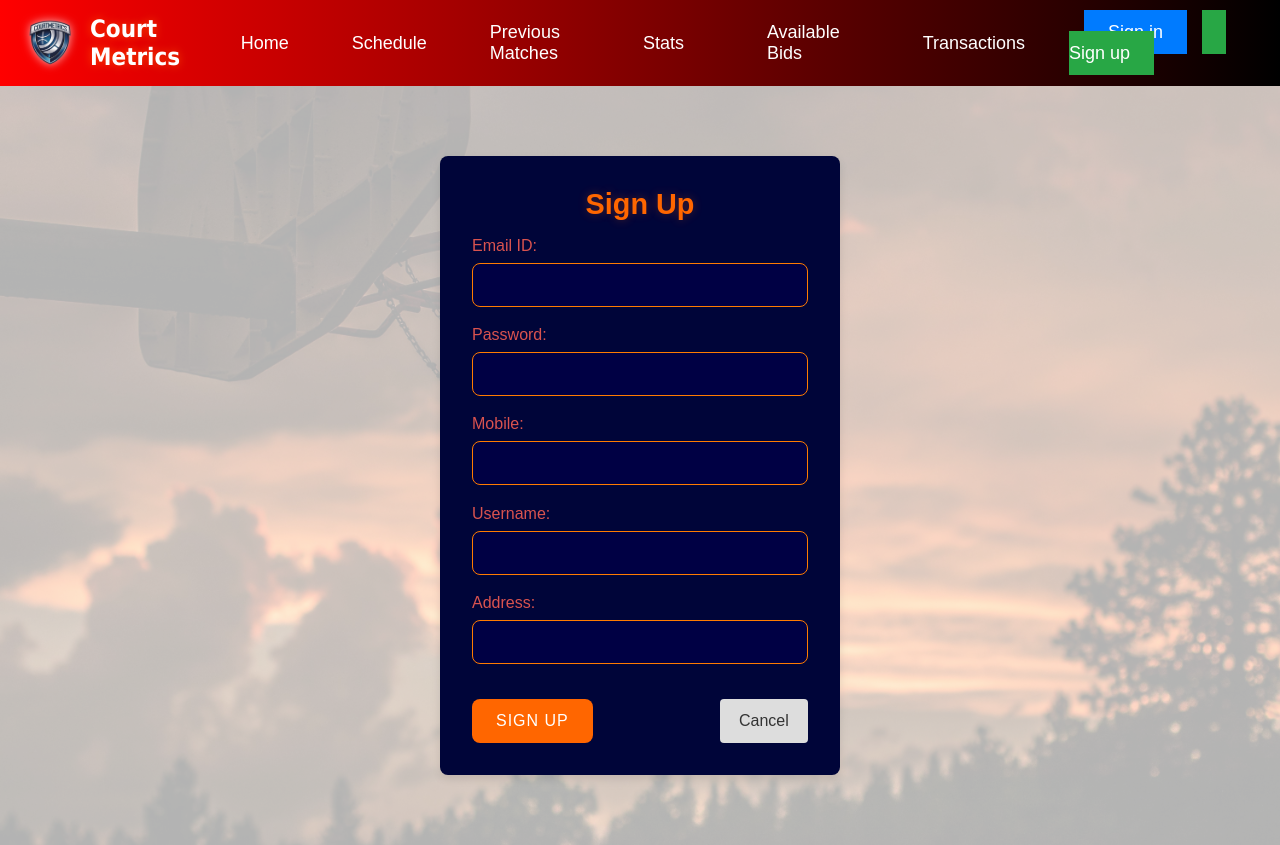
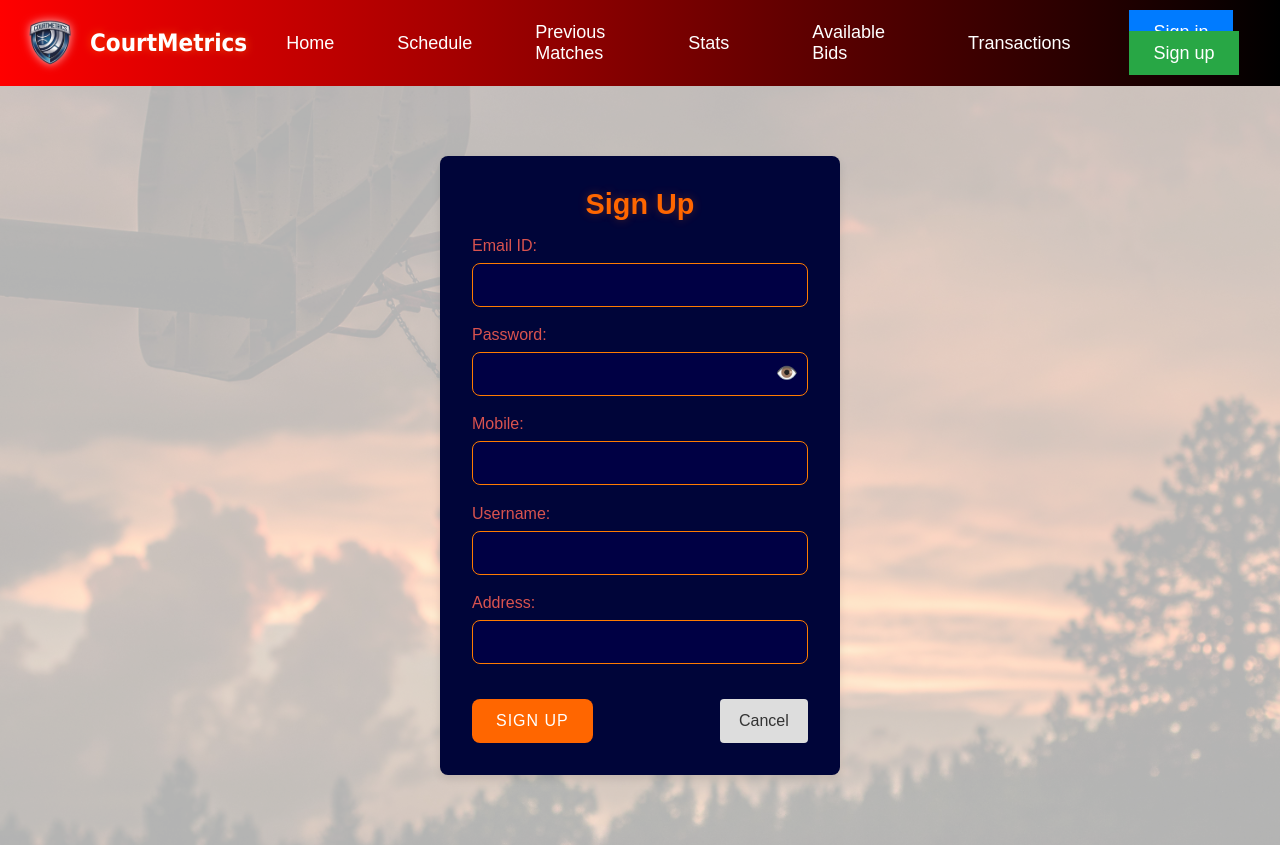
Before and after one commit to HarshithK13/CourtMetrics, a Flask app: page /signup in a window 1280 px wide. Run offline with Flask 3, Linux system fonts and the light colour scheme; some libraries are stand-ins or nearby versions.

Commit message:
adding password functionality to signup page, spelling fixes, ui fix in available_bids.html

```diff
--- a/templates/admin_base.html
+++ b/templates/admin_base.html
@@ -15,7 +15,7 @@
         <div class="logo-container">
             <a href="/admin_home" class="home-link">
                 <img src="{{ url_for('static', filename='images/metrics_logo.jpeg') }}" alt="CourtMetrics Logo" class="logo">
-                <p class="appname">Court Metrics Admin</p>
+                <p class="appname">CourtMetrics Admin</p>
             </a>
         </div>
         <div class="nav-links">
--- a/templates/base.html
+++ b/templates/base.html
@@ -3,7 +3,7 @@
 <head>
     <meta charset="UTF-8">
     <meta name="viewport" content="width=device-width, initial-scale=1.0">
-    <title>{% block title %}Court Metrics{% endblock %}</title>
+    <title>{% block title %}CourtMetrics{% endblock %}</title>
     <link rel="icon" href="{{ url_for('static', filename='images/metrics_logo.jpeg') }}" type="image/x-icon" />
     <link rel="stylesheet" href="{{ url_for('static', filename='css/styles.css') }}">
     <!-- React and Babel for JSX support -->
@@ -16,7 +16,7 @@
         <div class="logo-container">
             <a href="/" class="home-link">
                 <img src="{{ url_for('static', filename='images/metrics_logo.jpeg') }}" alt="CourtMetrics Logo" class="logo">
-                <p class="appname">Court Metrics</p>
+                <p class="appname">CourtMetrics</p>
             </a>
         </div>
         <div class="nav-links">
--- a/templates/signup.html
+++ b/templates/signup.html
@@ -13,6 +13,7 @@
         const [username, setName] = React.useState('');
         const [address, setAddress] = React.useState('');
         const [message, setMessage] = React.useState('');
+        const [showPassword, setShowPassword] = React.useState(false); // New state for password visibility
 
         const handleSignup = async (e) => {
             e.preventDefault();
@@ -54,14 +55,23 @@
                         className="form-input"
                     />
                     <label htmlFor="password">Password:</label>
+                    <div className="password-container">
                         <input
-                        type="password"
+                            type={showPassword ? "text" : "password"}
                             id="password"
                             value={password}
                             onChange={e => setPassword(e.target.value)}
                             required
                             className="form-input"
                         />
+                        <span
+                            className="eye-icon"
+                            onClick={() => setShowPassword(!showPassword)}
+                        >
+                            {showPassword ? "🙈" : "👁️"}
+                        </span>
+                    </div>
+
                     <label htmlFor="mobile">Mobile:</label>
                     <input
                         type="text"
@@ -100,4 +110,25 @@
 
     ReactDOM.render(<Signup />, document.getElementById('root'));
 </script>
+
+<style>
+    .password-container {
+        position: relative;
+    }
+
+    .form-input {
+        width: 100%;
+        padding-right: 50px; /* Ensure space for the eye icon */
+    }
+
+    .eye-icon {
+        position: absolute;
+        right: 10px;
+        top: 50%;
+        transform: translateY(-100%);
+        cursor: pointer;
+        font-size: 18px; /* Adjust size as needed */
+    }
+</style>
+
 {% endblock %}
```
Also changed, not shown: templates/available_bids.html (+4 -3 lines). Lines whose indentation alone changed are shown as unchanged.
